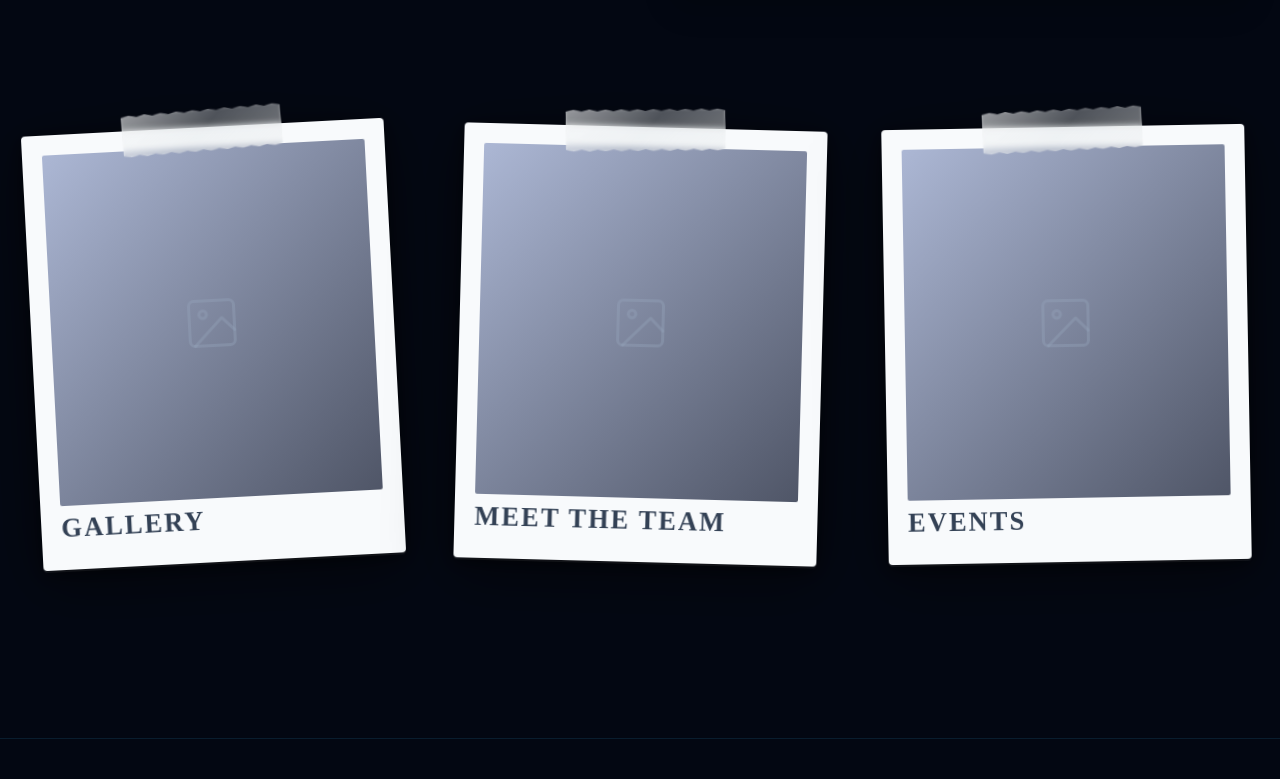
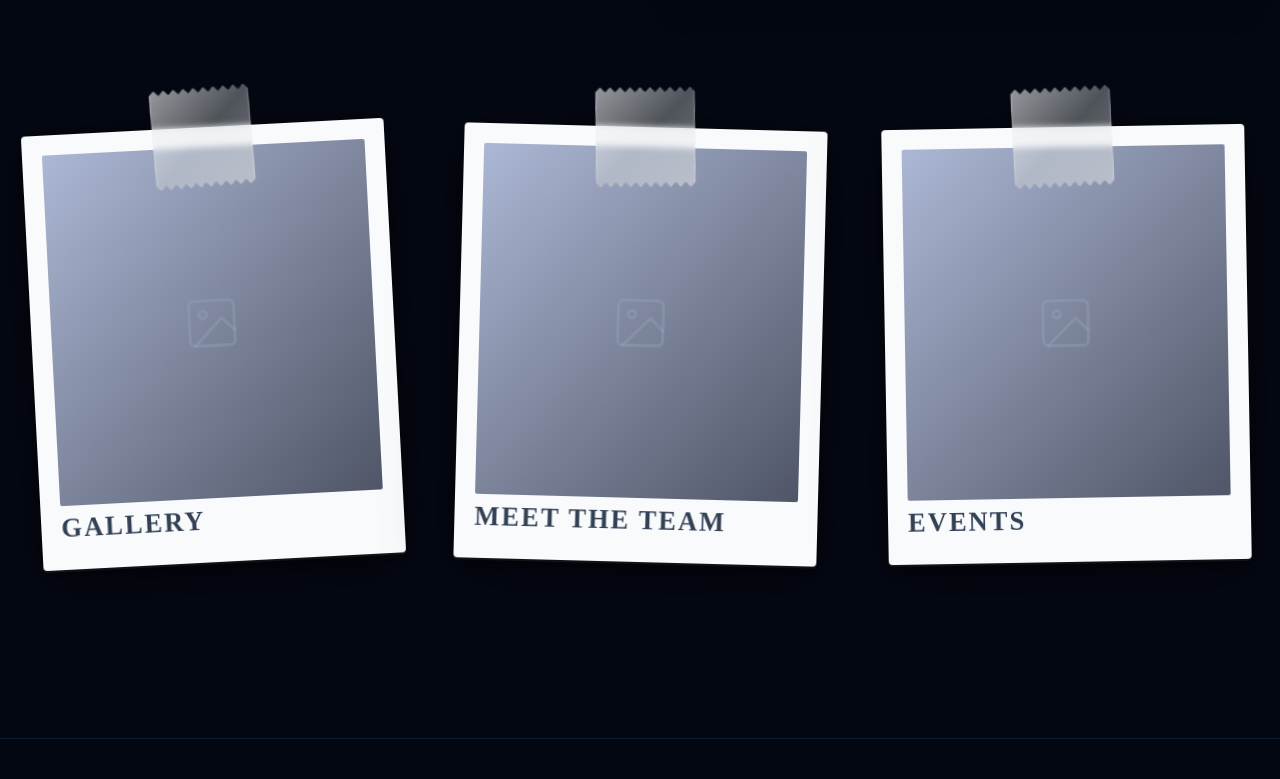
Before and after one commit to orbitronhd/itrax, a React (Vite) app: page / in a window 1280 px wide. Shown: the part 1441-2220 px from the top of the page. Built offline with nearby package versions, Linux system fonts and the light colour scheme; a web font is replaced by a local one.

Commit message:
style: Make polaroid tape square-shaped

```diff
--- a/src/components/css/AboutSection.css
+++ b/src/components/css/AboutSection.css
@@ -145,11 +145,11 @@
 .polaroid-card::before {
   content: '';
   position: absolute;
-  top: -18px;
+  top: -40px;
   left: 50%;
   transform: translateX(-50%) rotate(-2deg);
-  width: 160px;
-  height: 42px;
+  width: 100px;
+  height: 100px;
   background: rgba(220, 225, 230, 0.35);
   background-image: linear-gradient(135deg, rgba(255,255,255,0.4) 0%, rgba(255,255,255,0.0) 50%, rgba(255,255,255,0.2) 100%);
   backdrop-filter: blur(3px) grayscale(0.2);
```
